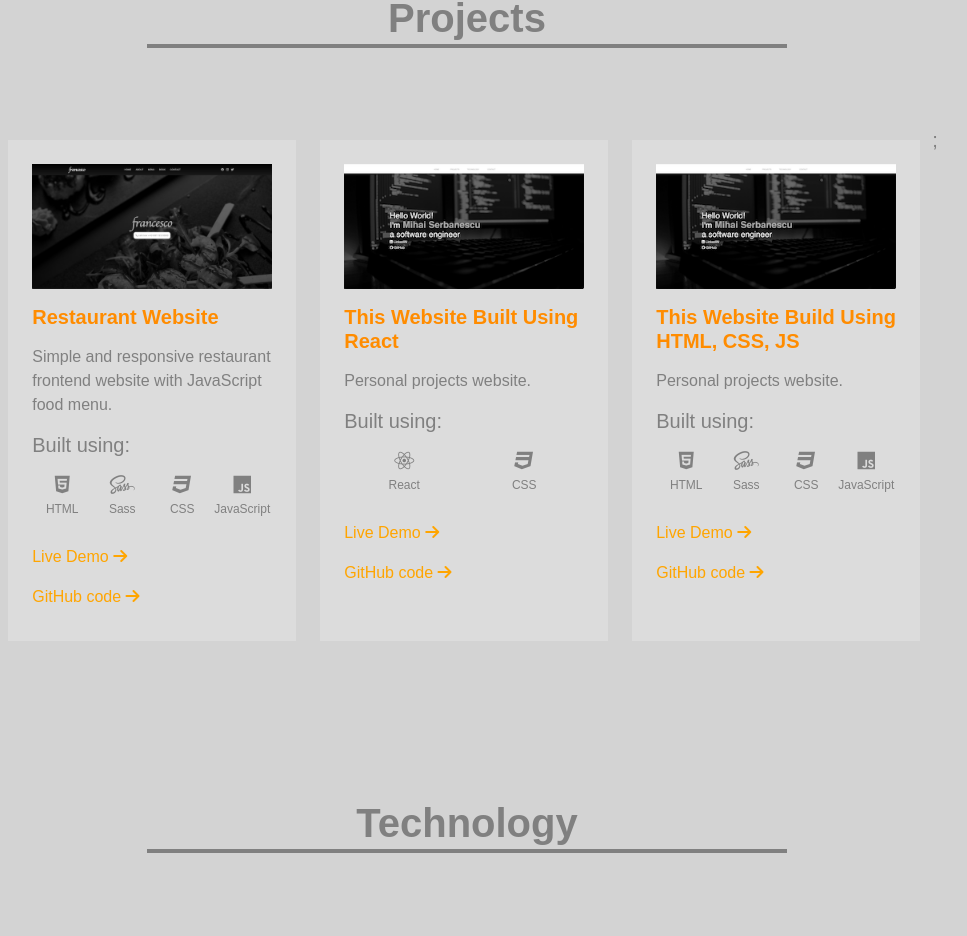
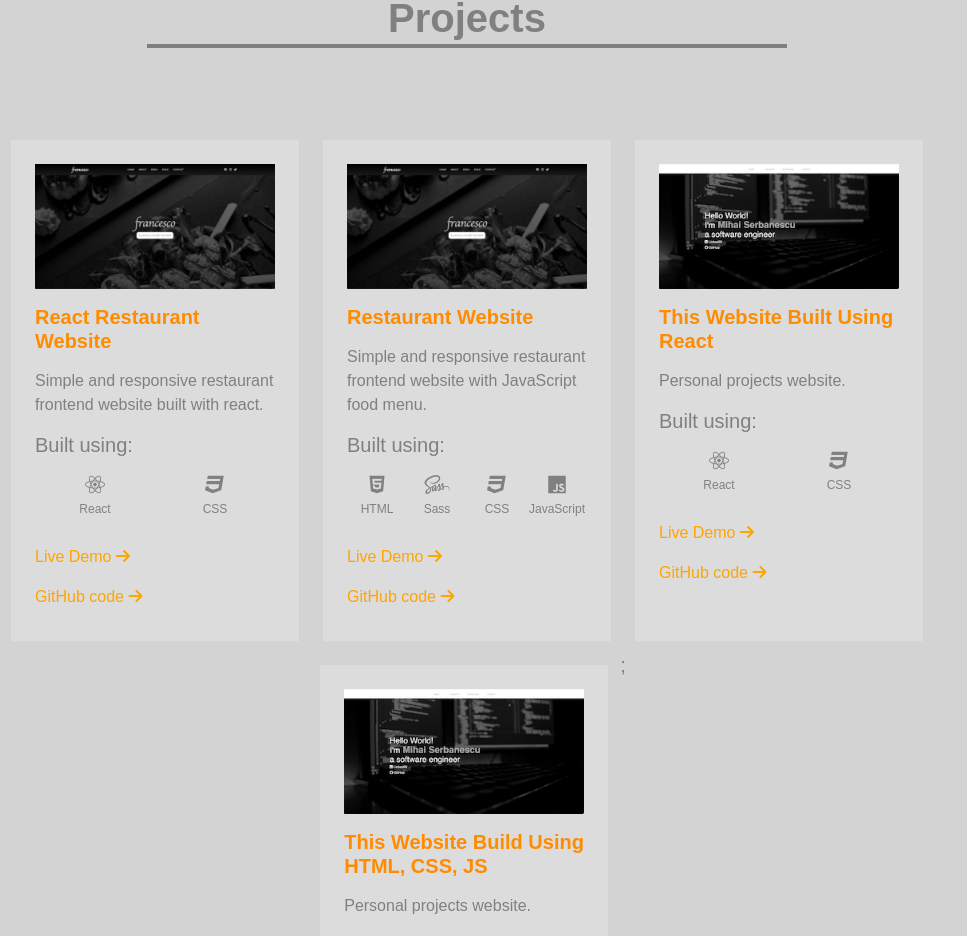
Before and after one commit to serbanescu-mihai/react-personal, a React (Create React App) app: page / in a window 1280 px wide. Shown: the part 872-1808 px from the top of the page, without its empty margins (173-1140 px from the left). Built offline with nearby package versions, Linux system fonts and the light colour scheme.

Commit message:
added react restaurant project

```diff
--- a/src/data/data.js
+++ b/src/data/data.js
@@ -14,7 +14,28 @@ export const technology = [
 
 export const projects = [
   {
-    id: 2,
+    id: 4,
+    image: "./images/restaurant.png",
+    projectName: "React Restaurant Website",
+    projectDescription:
+      "Simple and responsive restaurant frontend website built with react.",
+    tools: [
+      {
+        id: 1,
+        image: "fa-brands fa-react",
+        name: "React",
+      },
+      {
+        id: 2,
+        image: "fa-brands fa-css3",
+        name: "CSS",
+      },
+    ],
+    url: "https://ms-react-restaurant.netlify.app/",
+    gitHubLink: "https://github.com/serbanescu-mihai/react-restaurant",
+  },
+  {
+    id: 3,
     image: "./images/restaurant.png",
     projectName: "Restaurant Website",
     projectDescription:
```
